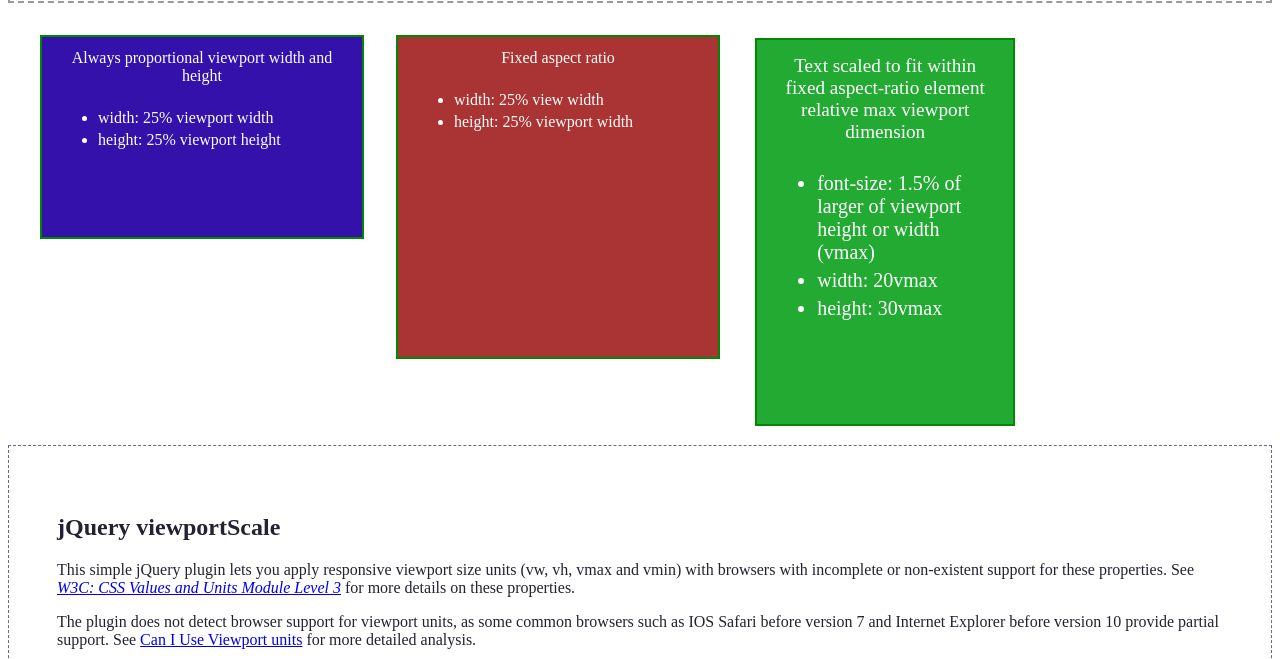
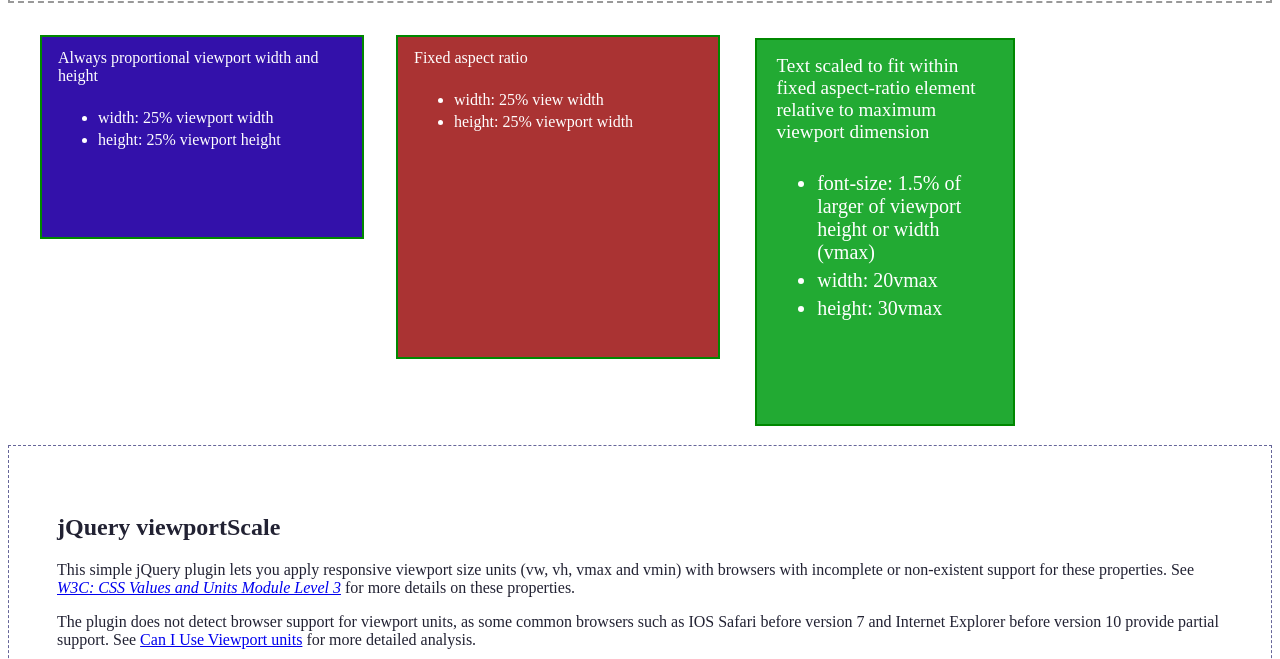
Before and after one commit to neilg63/viewportScale, a plain HTML site: page demo/index.html in a window 1280 px wide. Shown: the part 62-721 px from the top of the page. Drawn offline with nearby package versions, Linux system fonts and the light colour scheme.

Commit message:
edited Demo

```diff
--- a/demo/index.html
+++ b/demo/index.html
@@ -49,14 +49,11 @@ article {
 
 #main .box ul li, #main .box p {
 	margin: 0.25em 1em;
+	text-align: left;
 }
 
 #main .box p {
 	padding: 0.5em 0;
-}
-
-#main .box ul li {
-	text-align: left;
 }
 
 #main .quarter-height {
@@ -118,7 +115,7 @@ article {
 	</div>
 
 	<div class="box fifth-width-height-vmax-fontsize">
-		<p>Text scaled to fit within fixed aspect-ratio element relative max viewport dimension</p>
+		<p>Text scaled to fit within fixed aspect-ratio element relative to maximum  viewport dimension</p>
 		<ul>
 			<li>font-size: 1.5% of larger of viewport height or width (vmax)</li>
 			<li>width: 20vmax</li>
```
